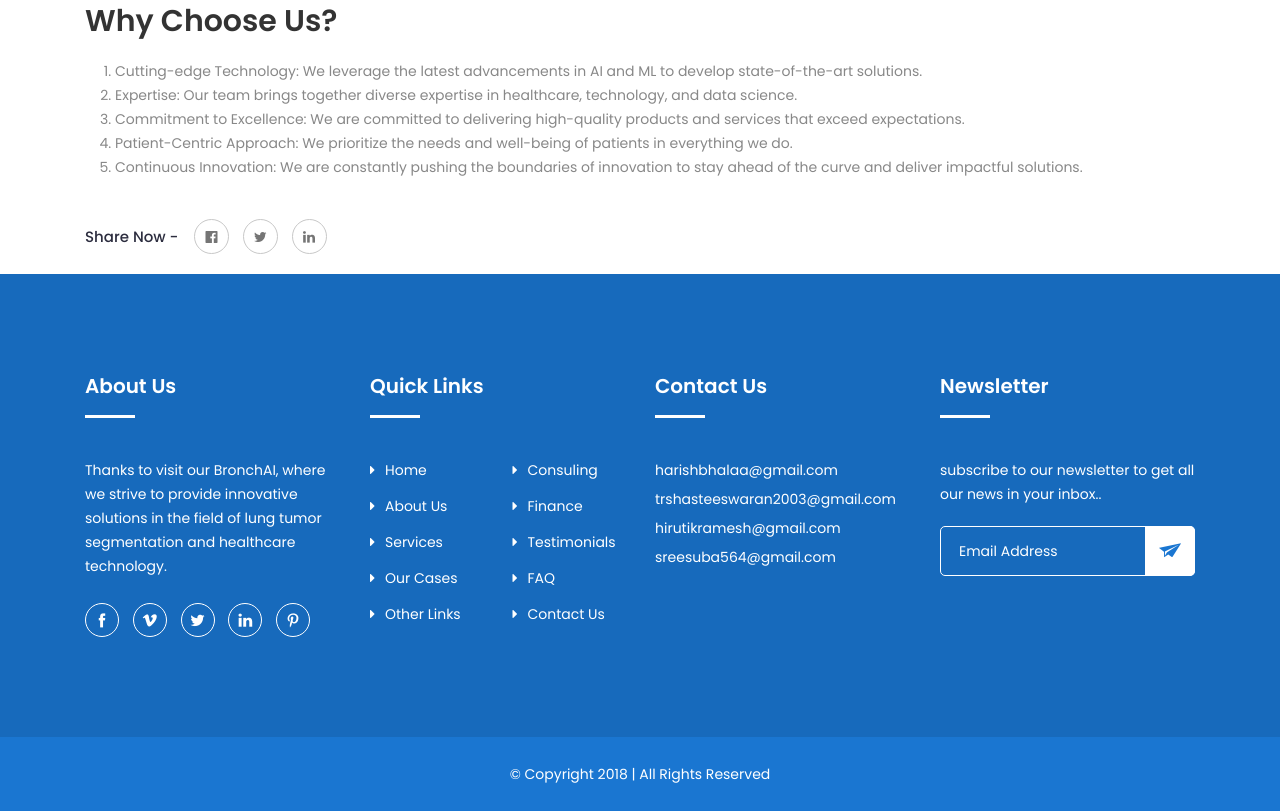
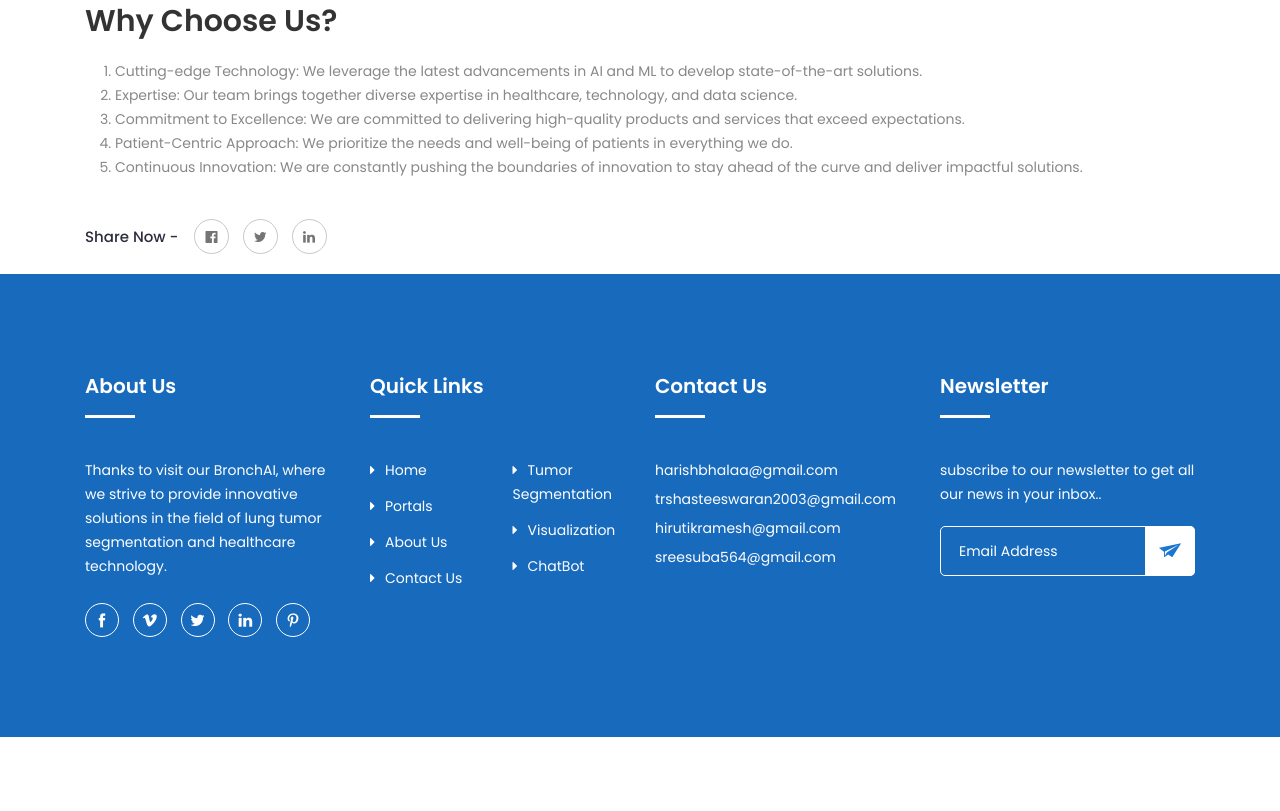
Before and after one commit to harish-bhalaa-07/Techgium-about, a plain HTML site: page index.html in a window 1280 px wide. Shown: the part 1376-2187 px from the top of the page. After the commit the page ends 2113 px from the top, so only its background shows below. Drawn offline with Linux system fonts and the light colour scheme; a script that the page names is missing.

Commit message:
Update index.html

```diff
--- a/index.html
+++ b/index.html
@@ -203,20 +203,17 @@
 								<div class="row">
 									<div class="col-lg-6 col-md-6 col-12">
 										<ul>
-											<li><a href="#"><i class="fa fa-caret-right" aria-hidden="true"></i>Home</a></li>
-											<li><a href="#"><i class="fa fa-caret-right" aria-hidden="true"></i>About Us</a></li>
-											<li><a href="#"><i class="fa fa-caret-right" aria-hidden="true"></i>Services</a></li>
-											<li><a href="#"><i class="fa fa-caret-right" aria-hidden="true"></i>Our Cases</a></li>
-											<li><a href="#"><i class="fa fa-caret-right" aria-hidden="true"></i>Other Links</a></li>
+											<li><a href="https://techgium-index.vercel.app/"><i class="fa fa-caret-right" aria-hidden="true"></i>Home</a></li>
+											<li><a href="https://otp-patient.onrender.com/"><i class="fa fa-caret-right" aria-hidden="true"></i>Portals<a></li>
+											<li><a href="https://techgium-about.vercel.app/"><i class="fa fa-caret-right" aria-hidden="true"></i>About Us</a></li>
+											<li><a href="https://techgium-contact.vercel.app/"><i class="fa fa-caret-right" aria-hidden="true"></i>Contact Us</a></li>
 										</ul>
 									</div>
 									<div class="col-lg-6 col-md-6 col-12">
 										<ul>
-											<li><a href="#"><i class="fa fa-caret-right" aria-hidden="true"></i>Consuling</a></li>
-											<li><a href="#"><i class="fa fa-caret-right" aria-hidden="true"></i>Finance</a></li>
-											<li><a href="#"><i class="fa fa-caret-right" aria-hidden="true"></i>Testimonials</a></li>
-											<li><a href="#"><i class="fa fa-caret-right" aria-hidden="true"></i>FAQ</a></li>
-											<li><a href="#"><i class="fa fa-caret-right" aria-hidden="true"></i>Contact Us</a></li>
+											<li><a href="https://flask-production-ec64.up.railway.app/"><i class="fa fa-caret-right" aria-hidden="true"></i>Tumor Segmentation</a></li>
+											<li><a href="https://visualization-lung.vercel.app/"><i class="fa fa-caret-right" aria-hidden="true"></i>Visualization</a></li>
+											<li><a href="https://otp-patient.onrender.com/"><i class="fa fa-caret-right" aria-hidden="true"></i>ChatBot</a></li>
 										</ul>
 									</div>
 								</div>
@@ -248,19 +245,7 @@
 				</div>
 			</div>
 			<!--/ End Footer Top -->
-			<!-- Copyright -->
-			<div class="copyright">
-				<div class="container">
-					<div class="row">
-						<div class="col-lg-12 col-md-12 col-12">
-							<div class="copyright-content">
-								<p>© Copyright 2018  |  All Rights Reserved </p>
-							</div>
-						</div>
-					</div>
-				</div>
-			</div>
-			<!--/ End Copyright -->
+
 		</footer>
 		<!--/ End Footer Area -->
 
```
